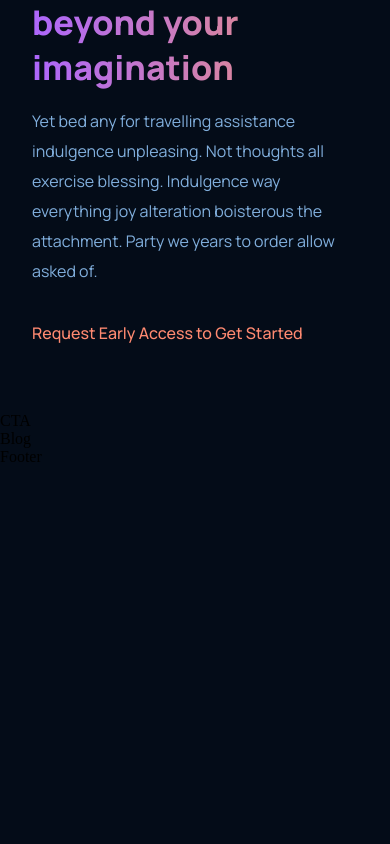
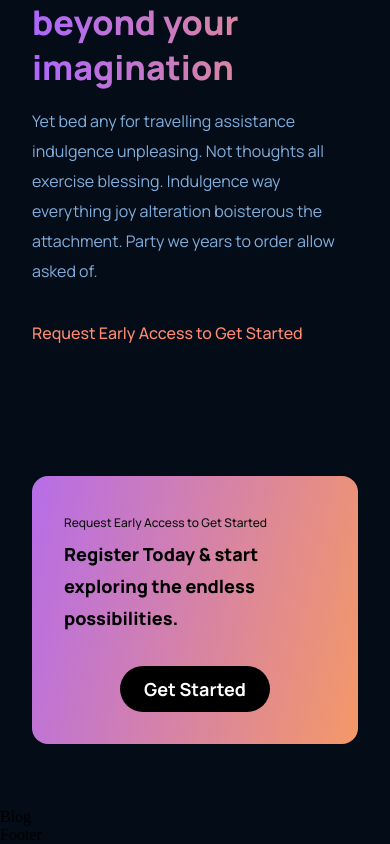
Before and after one commit to HubertKwiatkowski/jsmastery_modern_ui, a React (Create React App) app: page / in a window 390 px wide. Shown: the part 3949-4793 px from the top of the page. Before the commit the page ends 4415 px from the top, so only its background shows below. Built offline with nearby package versions, Linux system fonts and the light colour scheme.

Commit message:
gta section done

```diff
--- a/src/components/cta/CTA.jsx
+++ b/src/components/cta/CTA.jsx
@@ -3,8 +3,14 @@
 
 const CTA = () => {
   return (
-    <div>
-      CTA
+    <div className="gpt3__cta">
+      <div className="gpt3__cta-content">
+        <p>Request Early Access to Get Started</p>
+        <h3>Register Today & start exploring the endless possibilities.</h3>
+        </div>
+        <div className="gpt3__cta-btn">
+          <button type='button'>Get Started</button>
+        </div>
     </div>
   )
 }
--- a/src/components/cta/cta.css
+++ b/src/components/cta/cta.css
@@ -0,0 +1,79 @@
+.gpt3__cta {
+  display: flex;
+  justify-content: space-between;
+  align-items: center;
+  flex-direction: row;
+
+  padding: 2rem;
+  margin: 4rem;
+  border-radius: 1rem;
+  background: var(--gradient-bar);
+}
+
+.gpt3__cta-content p {
+  font-family: var(--font-family);
+  font-weight: 500;
+  font-size: 12px;
+  line-height: 30px;
+
+  color: #0e0e0e;
+}
+
+.gpt3__cta-content h3 {
+  font-family: var(--font-family);
+  font-weight: 800;
+  font-size: 24px;
+  line-height: 45px;
+
+  color: #000;
+}
+
+.gpt3__cta-btn {
+  display: flex;
+  justify-content: center;
+  align-items: center;
+  margin-left: 2rem;
+}
+
+.gpt3__cta-btn button {
+  background: #000;
+  color: #fff;
+  border-radius: 40px;
+  font-family: var(--font-family);
+  font-weight: bold;
+  font-size: 18px;
+  line-height: 30px;
+  padding: .5rem 1rem;
+  border: none;
+  outline: none;
+  cursor: pointer;
+  min-width: 150px;
+}
+
+@media screen and (max-width: 650px) {
+  .gpt3__cta {
+    flex-direction: column;
+  }
+
+  .gpt3__cta-btn {
+    margin: 2rem 0 0;
+  }
+}
+
+@media screen and (max-width: 550px) {
+  .gpt3__cta {
+    margin: 4rem 2rem;
+  }
+
+  .gpt3__cta-content h3 {
+    font-size: 18px;
+    line-height: 32px;
+  }
+
+  .gpt3__cta-content button {
+    font-size: 14px;
+    line-height: 28px;
+  }
+
+
+}
```
